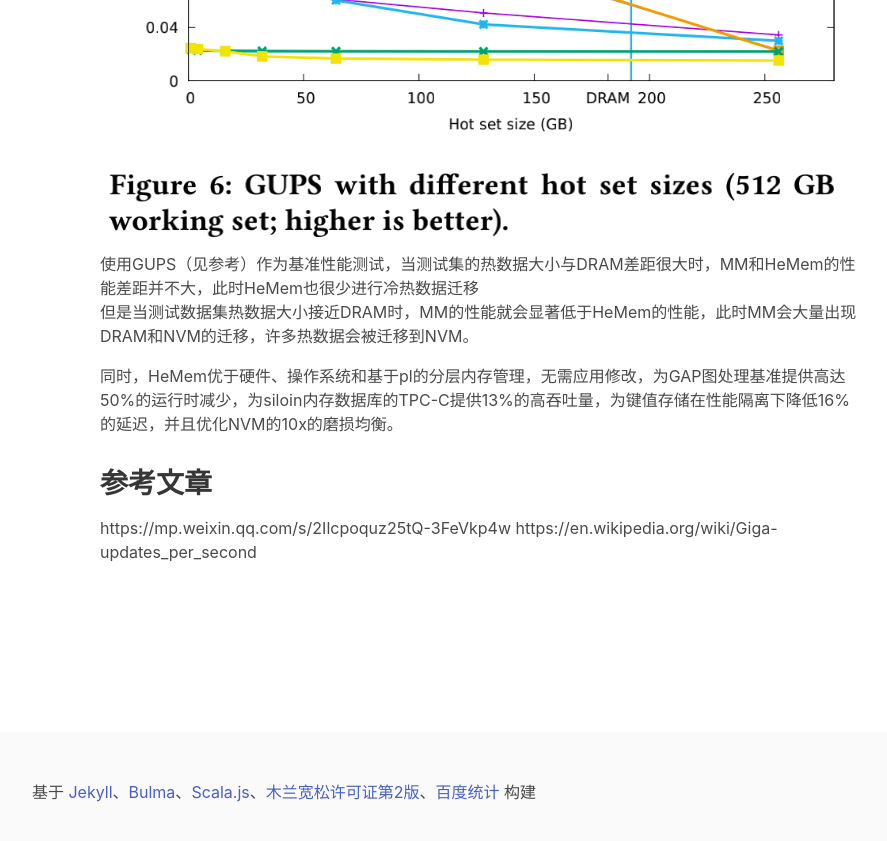
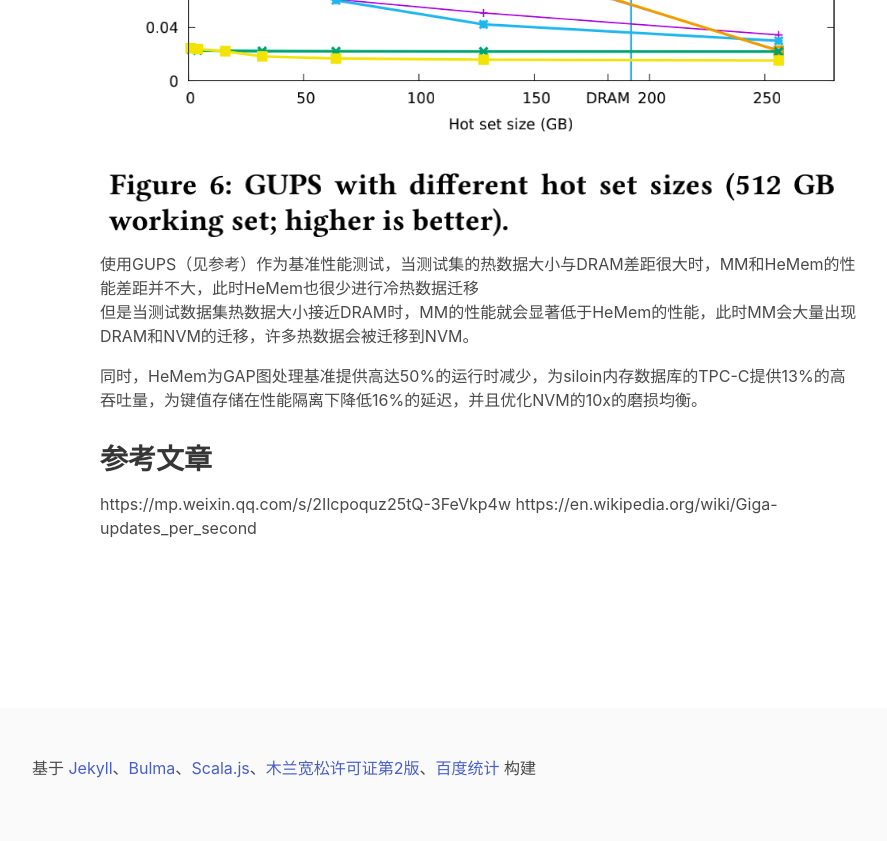
Before and after one commit to haslaboratory/haslaboratory.github.io, a Jekyll site: the page built from _posts/2022-03-08-Hemem.md, in a window 1280 px wide and 900 px high, scrolled down 1831 px. Shown: the top 841 px of the window, without its empty margins (356-1243 px from the left). Built offline with Jekyll 4.4.1, drawn with Linux system fonts in a browser that asks for light colours; nearby versions of some CDN libraries; library files that are not in the unit come from our copies; comment, search, counter and statistics services are not loaded.

Commit message:
HeMem update

```diff
--- a/_posts/2022-03-08-Hemem.md
+++ b/_posts/2022-03-08-Hemem.md
@@ -39,7 +39,7 @@ HeMem的主要核心分为两个部分，根据内存访问采样的冷热数据
 使用GUPS（见参考）作为基准性能测试，当测试集的热数据大小与DRAM差距很大时，MM和HeMem的性能差距并不大，此时HeMem也很少进行冷热数据迁移
 但是当测试数据集热数据大小接近DRAM时，MM的性能就会显著低于HeMem的性能，此时MM会大量出现DRAM和NVM的迁移，许多热数据会被迁移到NVM。
 
-同时，HeMem优于硬件、操作系统和基于pl的分层内存管理，无需应用修改，为GAP图处理基准提供高达50%的运行时减少，为siloin内存数据库的TPC-C提供13%的高吞吐量，为键值存储在性能隔离下降低16%的延迟，并且优化NVM的10x的磨损均衡。
+同时，HeMem为GAP图处理基准提供高达50%的运行时减少，为siloin内存数据库的TPC-C提供13%的高吞吐量，为键值存储在性能隔离下降低16%的延迟，并且优化NVM的10x的磨损均衡。
 
 ## 参考文章
 https://mp.weixin.qq.com/s/2Ilcpoquz25tQ-3FeVkp4w
```
